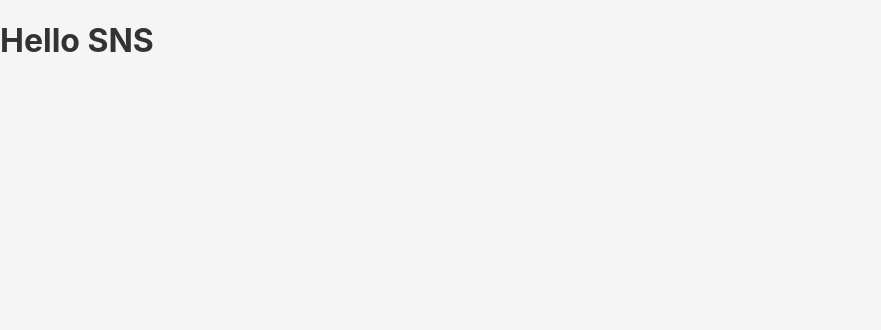
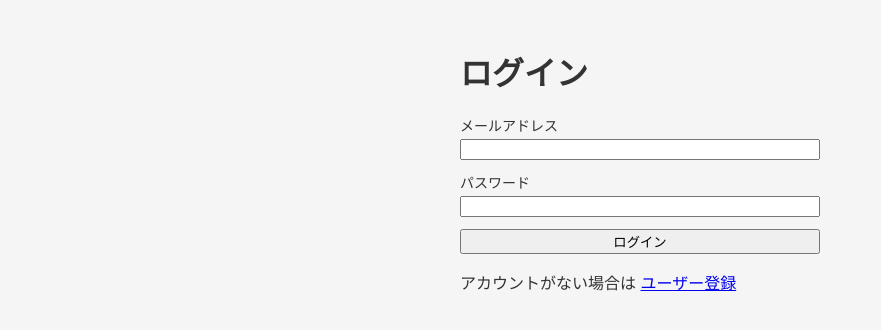
Before and after one commit to takumi199519951995-del/sns-app, a React (Vite) app in the folder frontend/: page /#/login in a window 1280 px wide. Shown: the top 330 px of the page, without its empty margins (0-881 px from the left). Built offline with nearby package versions, Linux system fonts and the light colour scheme; no server answers.

Commit message:
feat: 認証フロントエンドを実装

```diff
--- a/frontend/src/App.tsx
+++ b/frontend/src/App.tsx
@@ -1,5 +1,49 @@
-function App() {
-  return <h1>Hello SNS</h1>;
+import { useEffect, useState } from "react";
+import { useHashRoute } from "./hooks/useHashRoute";
+import { apiFetch, clearToken, isLoggedIn } from "./lib/apiClient";
+import LoginPage from "./pages/LoginPage";
+import RegisterPage from "./pages/RegisterPage";
+import VerifyEmailPage from "./pages/VerifyEmailPage";
+import type { User } from "./types";
+
+function TemporaryHome({ navigate }: { navigate: (to: string) => void }) {
+  const [me, setMe] = useState<(User & { email: string }) | null>(null);
+
+  useEffect(() => {
+    apiFetch<User & { email: string }>("/auth/me")
+      .then(setMe)
+      .catch(() => {});
+  }, []);
+
+  const handleLogout = () => {
+    clearToken();
+    navigate("/login");
+  };
+
+  return (
+    <main>
+      <h1>ようこそ{me ? `、${me.displayName} さん` : ""}</h1>
+      <p>タイムラインは「投稿機能とタイムライン」の章で実装します。</p>
+      <button onClick={handleLogout}>ログアウト</button>
+    </main>
+  );
 }
 
-export default App;
+export default function App() {
+  const { path, navigate } = useHashRoute();
+
+  useEffect(() => {
+    const isPublic =
+      path === "/login" ||
+      path === "/register" ||
+      path.startsWith("/verify-email");
+    if (!isLoggedIn() && !isPublic) {
+      navigate("/login");
+    }
+  }, [path]);
+
+  if (path === "/register") return <RegisterPage />;
+  if (path === "/login") return <LoginPage navigate={navigate} />;
+  if (path.startsWith("/verify-email")) return <VerifyEmailPage path={path} />;
+  return <TemporaryHome navigate={navigate} />;
+}
--- /dev/null
+++ b/frontend/src/hooks/useHashRoute.ts
@@ -0,0 +1,21 @@
+import { useEffect, useState } from "react";
+
+function currentPath(): string {
+  return location.hash.slice(1) || "/";
+}
+
+export function useHashRoute() {
+  const [path, setPath] = useState(currentPath());
+
+  useEffect(() => {
+    const onHashChange = () => setPath(currentPath());
+    window.addEventListener("hashchange", onHashChange);
+    return () => window.removeEventListener("hashchange", onHashChange);
+  }, []);
+
+  const navigate = (to: string) => {
+    location.hash = `#${to}`;
+  };
+
+  return { path, navigate };
+}
--- a/frontend/src/index.css
+++ b/frontend/src/index.css
@@ -9,3 +9,8 @@ body {
   background-color: #f5f5f5;
   color: #333;
 }
+
+.auth-page { max-width: 360px; margin: 48px auto; }
+.auth-page form { display: flex; flex-direction: column; gap: 12px; }
+.auth-page label { display: flex; flex-direction: column; gap: 4px; font-size: 14px; }
+.error { color: #c62828; white-space: pre-line; }
--- /dev/null
+++ b/frontend/src/lib/apiClient.ts
@@ -0,0 +1,50 @@
+const API_URL = import.meta.env.VITE_API_URL;
+const TOKEN_KEY = "token";
+
+export function saveToken(token: string): void {
+  localStorage.setItem(TOKEN_KEY, token);
+}
+
+export function clearToken(): void {
+  localStorage.removeItem(TOKEN_KEY);
+}
+
+export function isLoggedIn(): boolean {
+  return localStorage.getItem(TOKEN_KEY) !== null;
+}
+
+export async function apiFetch<T>(
+  path: string,
+  options: RequestInit = {},
+): Promise<T> {
+  const headers = new Headers(options.headers);
+
+  const token = localStorage.getItem(TOKEN_KEY);
+  if (token) {
+    headers.set("Authorization", `Bearer ${token}`);
+  }
+  if (options.body) {
+    headers.set("Content-Type", "application/json");
+  }
+
+  const res = await fetch(`${API_URL}${path}`, { ...options, headers });
+
+  if (res.status === 401 && !path.startsWith("/auth/")) {
+    clearToken();
+    location.hash = "#/login";
+    throw new Error("ログインが必要です");
+  }
+
+  if (!res.ok) {
+    const body = await res.json().catch(() => null);
+    const message = Array.isArray(body?.message)
+      ? body.message.join("\n")
+      : body?.message;
+    throw new Error(message ?? `エラーが発生しました（${res.status}）`);
+  }
+
+  if (res.status === 204) {
+    return undefined as T;
+  }
+  return (await res.json()) as T;
+}
--- /dev/null
+++ b/frontend/src/pages/LoginPage.tsx
@@ -0,0 +1,54 @@
+import { useState } from "react";
+import { apiFetch, saveToken } from "../lib/apiClient";
+
+type Props = {
+  navigate: (to: string) => void;
+};
+
+export default function LoginPage({ navigate }: Props) {
+  const [email, setEmail] = useState("");
+  const [password, setPassword] = useState("");
+  const [error, setError] = useState<string | null>(null);
+  const [submitting, setSubmitting] = useState(false);
+
+  const handleSubmit = async (e: React.FormEvent) => {
+    e.preventDefault();
+    setError(null);
+    setSubmitting(true);
+    try {
+      const res = await apiFetch<{ accessToken: string }>("/auth/login", {
+        method: "POST",
+        body: JSON.stringify({ email, password }),
+      });
+      saveToken(res.accessToken);
+      navigate("/");
+    } catch (err) {
+      setError(err instanceof Error ? err.message : "ログインに失敗しました");
+    } finally {
+      setSubmitting(false);
+    }
+  };
+
+  return (
+    <main className="auth-page">
+      <h1>ログイン</h1>
+      <form onSubmit={handleSubmit}>
+        <label>
+          メールアドレス
+          <input type="email" value={email} onChange={(e) => setEmail(e.target.value)} required />
+        </label>
+        <label>
+          パスワード
+          <input type="password" value={password} onChange={(e) => setPassword(e.target.value)} required />
+        </label>
+        <button type="submit" disabled={submitting}>
+          {submitting ? "ログイン中..." : "ログイン"}
+        </button>
+      </form>
+      {error && <p className="error">{error}</p>}
+      <p>
+        アカウントがない場合は <a href="#/register">ユーザー登録</a>
+      </p>
+    </main>
+  );
+}
--- /dev/null
+++ b/frontend/src/pages/RegisterPage.tsx
@@ -0,0 +1,73 @@
+import { useState } from "react";
+import { apiFetch } from "../lib/apiClient";
+
+export default function RegisterPage() {
+  const [email, setEmail] = useState("");
+  const [username, setUsername] = useState("");
+  const [displayName, setDisplayName] = useState("");
+  const [password, setPassword] = useState("");
+  const [error, setError] = useState<string | null>(null);
+  const [submitting, setSubmitting] = useState(false);
+  const [registered, setRegistered] = useState(false);
+
+  const handleSubmit = async (e: React.FormEvent) => {
+    e.preventDefault();
+    setError(null);
+    setSubmitting(true);
+    try {
+      await apiFetch("/auth/register", {
+        method: "POST",
+        body: JSON.stringify({ email, username, displayName, password }),
+      });
+      setRegistered(true);
+    } catch (err) {
+      setError(err instanceof Error ? err.message : "登録に失敗しました");
+    } finally {
+      setSubmitting(false);
+    }
+  };
+
+  if (registered) {
+    return (
+      <main className="auth-page">
+        <h1>確認メールを送りました</h1>
+        <p>
+          {email} 宛てに確認メールを送りました。メール内のURLを開いて、
+          登録を完了してください。
+        </p>
+        <p>（開発中はメールは送られず、APIのログにURLが表示されます）</p>
+      </main>
+    );
+  }
+
+  return (
+    <main className="auth-page">
+      <h1>ユーザー登録</h1>
+      <form onSubmit={handleSubmit}>
+        <label>
+          メールアドレス
+          <input type="email" value={email} onChange={(e) => setEmail(e.target.value)} required />
+        </label>
+        <label>
+          ユーザー名（英小文字・数字・_ で3〜20文字）
+          <input type="text" value={username} onChange={(e) => setUsername(e.target.value)} required />
+        </label>
+        <label>
+          表示名
+          <input type="text" value={displayName} onChange={(e) => setDisplayName(e.target.value)} required />
+        </label>
+        <label>
+          パスワード（8文字以上）
+          <input type="password" value={password} onChange={(e) => setPassword(e.target.value)} required />
+        </label>
+        <button type="submit" disabled={submitting}>
+          {submitting ? "登録中..." : "登録する"}
+        </button>
+      </form>
+      {error && <p className="error">{error}</p>}
+      <p>
+        アカウントを持っている場合は <a href="#/login">ログイン</a>
+      </p>
+    </main>
+  );
+}
--- /dev/null
+++ b/frontend/src/pages/VerifyEmailPage.tsx
@@ -0,0 +1,45 @@
+import { useEffect, useState } from "react";
+import { apiFetch } from "../lib/apiClient";
+
+type Props = { path: string };
+type Status = "loading" | "success" | "error";
+
+export default function VerifyEmailPage({ path }: Props) {
+  const [status, setStatus] = useState<Status>("loading");
+  const [message, setMessage] = useState("");
+
+  useEffect(() => {
+    const query = new URLSearchParams(path.split("?")[1]);
+    const token = query.get("token");
+    if (!token) {
+      setStatus("error");
+      setMessage("URLが正しくありません");
+      return;
+    }
+    apiFetch<{ message: string }>(`/auth/verify-email?token=${token}`)
+      .then((res) => {
+        setStatus("success");
+        setMessage(res.message);
+      })
+      .catch((err) => {
+        setStatus("error");
+        setMessage(err instanceof Error ? err.message : "確認に失敗しました");
+      });
+  }, [path]);
+
+  return (
+    <main className="auth-page">
+      <h1>メールアドレスの確認</h1>
+      {status === "loading" && <p>確認しています...</p>}
+      {status === "success" && (
+        <>
+          <p>{message}</p>
+          <p>
+            <a href="#/login">ログインへ進む</a>
+          </p>
+        </>
+      )}
+      {status === "error" && <p className="error">{message}</p>}
+    </main>
+  );
+}
--- /dev/null
+++ b/frontend/src/types.ts
@@ -0,0 +1,7 @@
+export type User = {
+  id: number;
+  username: string;
+  displayName: string;
+  bio: string;
+  avatarUrl: string | null;
+};
```
